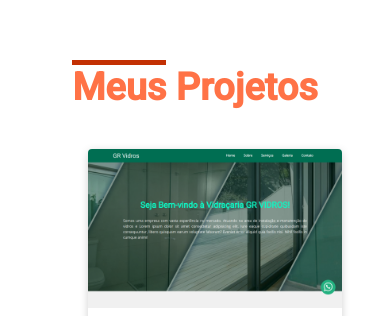
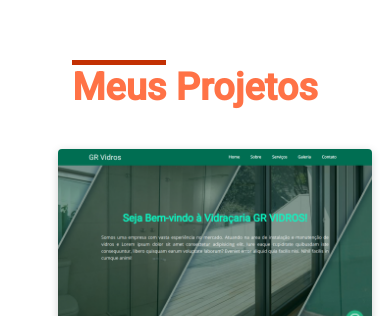
Before and after one commit to gabrielrikson/gabriel-rikson-portfolio-dev-front-end, a plain HTML site: page index.html in a window 390 px wide. Shown: the part 1990-2306 px from the top of the page. Drawn offline with nearby package versions, Linux system fonts and the light colour scheme.

Commit message:
Ajustando padding das box no mobile.

```diff
--- a/css/style.css
+++ b/css/style.css
@@ -319,7 +319,7 @@ section.projects .gallery{
     section.projects .gallery{
         flex-direction: column;
         margin: 0;
-        padding: 0 60px;
+        padding: 0 30px;
     }
     .gallery .box{
         width: 100%;
```
